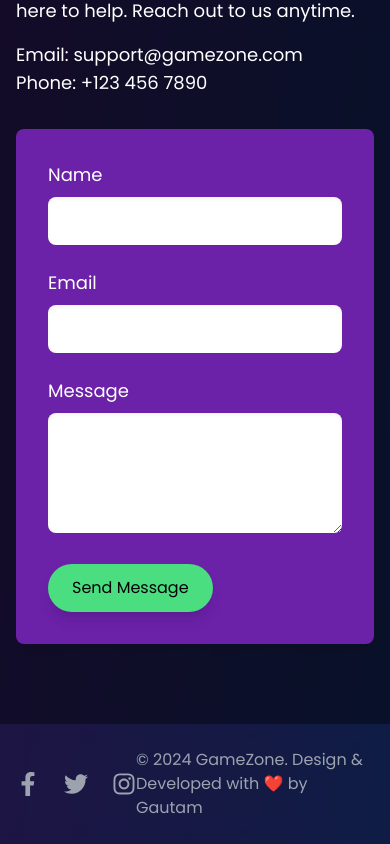
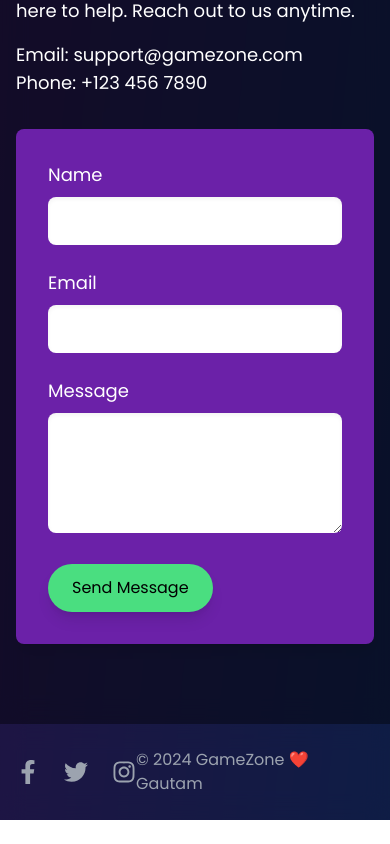
Before and after one commit to programmergautam/game-zone, a Next.js app: page / in a window 390 px wide. Shown: the part 3128-3972 px from the top of the page. After the commit the page ends 3948 px from the top, so only its background shows below. Built offline with nearby package versions, Linux system fonts and the light colour scheme.

Commit message:
fixed responsive

```diff
--- a/app/components/Footer.jsx
+++ b/app/components/Footer.jsx
@@ -16,7 +16,7 @@ export default function Footer() {
             <FaInstagram className="text-gray-400 hover:text-pink-500 transition transform hover:scale-110" size={24} />
           </Link>
         </div>
-        <div>&copy; {new Date().getFullYear()} GameZone. Design & Developed with ❤️ by Gautam</div>
+        <div>&copy; {new Date().getFullYear()} GameZone ❤️ Gautam</div>
       </div>
     </footer>
   );
```
